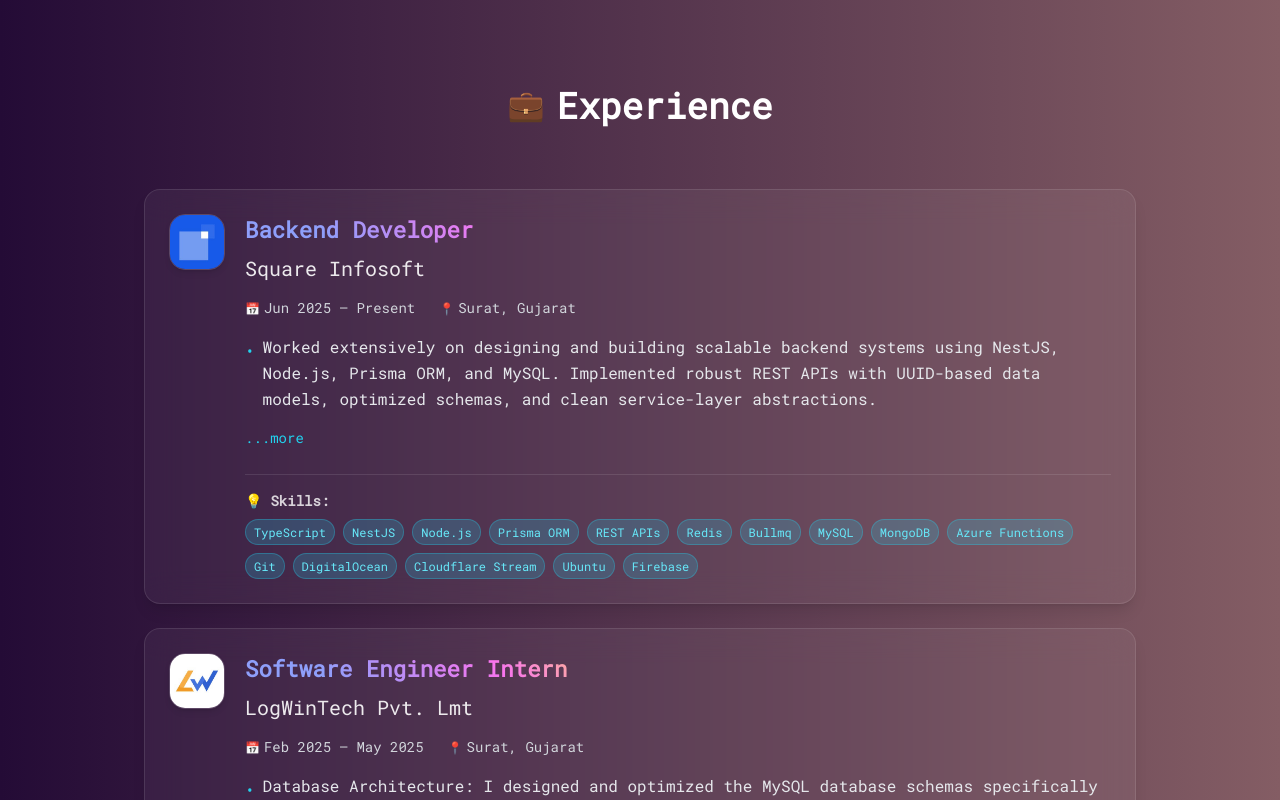
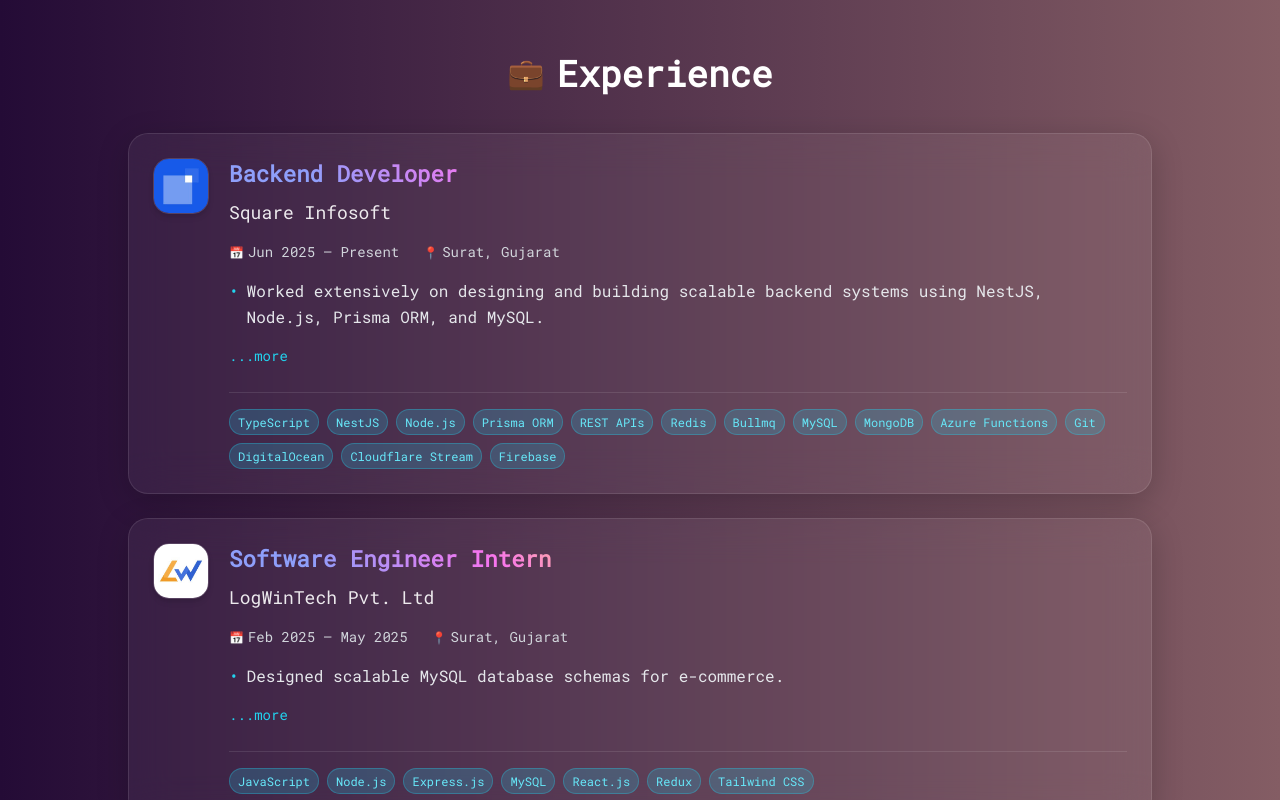
Before and after one commit to Yash-JD/portfolio_react, a React (Create React App) app: page / in a window 1280 px wide. Shown: the part 680-1480 px from the top of the page. Built offline with nearby package versions, Linux system fonts and the light colour scheme.

Commit message:
changed the backound styling of the cards

```diff
--- a/src/components/Experience.jsx
+++ b/src/components/Experience.jsx
@@ -1,6 +1,7 @@
 import React, { useEffect, useState } from "react";
 import AOS from "aos";
 import "aos/dist/aos.css";
+
 let logo1 = require("../assets/portfolio/square_infosoft.jpg");
 let logo2 = require("../assets/portfolio/logwintech.jpg");
 
@@ -8,11 +9,11 @@
     const [expandedExperiences, setExpandedExperiences] = useState({});
 
     useEffect(() => {
-    AOS.init({ duration: 2000 });
+        AOS.init({ duration: 2000, once: true });
     }, []);
 
     const toggleExpanded = (id) => {
-    setExpandedExperiences(prev => ({
+        setExpandedExperiences((prev) => ({
             ...prev,
             [id]: !prev[id]
         }));
@@ -25,132 +26,158 @@
             company: "Square Infosoft",
             date: "Jun 2025 – Present",
             location: "Surat, Gujarat",
-      description: "• Worked extensively on designing and building scalable backend systems using NestJS, Node.js, Prisma ORM, and MySQL. Implemented robust REST APIs with UUID-based data models, optimized schemas, and clean service-layer abstractions.\n• Built complex business logic including streak tracking systems, settlement and debt calculations, subscription lifecycle management, and reminder/notification workflows.\n• Integrated multiple third-party services such as Firebase Cloud Messaging (real-time and conditional notifications), Redis (Bull queues for background processing), Cloudflare Stream (video lifecycle via webhooks), RevenueCat (in-app subscriptions), Juspay UPI Intent & AutoPay flows, and SMS gateways. Designed secure webhook handlers, signature verification, and idempotent transaction processing.\n• Developed data scraping and ETL pipelines, applying whitelist-based filtering, topic/article grouping, and transferring structured data from MongoDB to MySQL via Azure Functions. Focused on data accuracy, performance, and storage optimization.\n• Hands-on experience with cron jobs, time-window–based logic, offline/online user handling, and real-time system behavior, with strong emphasis on production readiness, fault tolerance, and clean architecture.",
-      skills: "TypeScript · NestJS · Node.js · Prisma ORM · REST APIs · Redis · Bullmq · MySQL · MongoDB · Azure Functions · Git · DigitalOcean · Cloudflare Stream · Ubuntu · Firebase",
+            description: "• Worked extensively on designing and building scalable backend systems using NestJS, Node.js, Prisma ORM, and MySQL.\n• Built complex business logic including streak tracking systems, settlement and debt calculations.\n• Integrated Firebase Cloud Messaging, Redis queues, Cloudflare Stream, RevenueCat, Juspay.\n• Developed data scraping and ETL pipelines using Azure Functions.\n• Focused on production readiness, fault tolerance, and clean architecture.",
+            skills: "TypeScript · NestJS · Node.js · Prisma ORM · REST APIs · Redis · Bullmq · MySQL · MongoDB · Azure Functions · Git · DigitalOcean · Cloudflare Stream · Firebase",
             img: logo1
-    },
-    {
+        }, {
             id: 2,
             role: "Software Engineer Intern",
-      company: "LogWinTech Pvt. Lmt",
+            company: "LogWinTech Pvt. Ltd",
             date: "Feb 2025 – May 2025",
             location: "Surat, Gujarat",
-      description: "• Database Architecture: I designed and optimized the MySQL database schemas specifically for e-commerce data, ensuring the system remained scalable and the data stayed organized.\n• Backend API Development: I built the application's RESTful APIs using Node.js, where I developed custom middleware to handle essential tasks like user authentication and request validation.\n• Frontend State Management: Using React and Redux, I built the interactive parts of the site, focusing on managing the state for the shopping cart and favorites functionality to keep the user experience seamless.\n• Payment Integration: I worked on the end-to-end integration of the Razorpay payment gateway, focusing on creating a secure and reliable checkout process for customers.\n• Feature Ownership: I took charge of the \"Cart\" and \"Wishlist\" modules, handling everything from the initial logic to the final UI updates to make the features feel responsive and easy to use.",
-      skills: "JavaScript · Node.js · Express.js · MySQL · React.js · Tailwind CSS",
+            description: "• Designed scalable MySQL database schemas for e-commerce.\n• Built REST APIs using Node.js and Express.\n• Developed cart & wishlist features using React and Redux.\n• Integrated Razorpay payment gateway.\n• Owned Cart and Wishlist modules end-to-end.",
+            skills: "JavaScript · Node.js · Express.js · MySQL · React.js · Redux · Tailwind CSS",
             img: logo2
-    }
+        },
     ];
 
     return (
-    <div
-      name="experience"
-      className="w-full text-white py-16 md:py-20 px-4"
-    >
-      <div className="max-w-screen-lg p-4 mx-auto flex flex-col justify-center w-full">
-        <div className="pb-2 mb-6 text-center flex items-center justify-center gap-3" data-aos="fade-up">
+        <div name="experience" className="w-full text-white py-16 px-4">
+            <div className="max-w-screen-lg mx-auto flex flex-col justify-center w-full">
+
+                {/* Section Header */}
+                <div className="pb-2 mb-8 text-center flex items-center justify-center gap-3" data-aos="fade-up">
                     <span className="text-3xl">💼</span>
-          <p className="text-4xl font-bold inline">
-            Experience
-          </p>
+                    <h2 className="text-4xl font-bold">Experience</h2>
                 </div>
 
-        <div className="mt-8 space-y-6" data-aos="fade-up">
-          {experiences.map((experience, index) => (
-            <div
-              key={experience.id}
-              className="flex gap-5 p-6 bg-white/5 backdrop-blur-lg border border-white/10 rounded-2xl transition-all duration-400 hover:bg-white/8 hover:border-white/20 hover:scale-102 hover:translate-y-[-4px] hover:shadow-xl shadow-lg"
-              data-aos="fade-up"
-              data-aos-delay={index * 100}
-            >
-              {/* Company Logo */}
-              <div className="w-14 h-14 rounded-2xl bg-white/8 backdrop-blur border border-white/15 flex items-center justify-center flex-shrink-0 overflow-hidden shadow-md">
-                {experience.img ? (
-                  <img
-                    src={experience.img}
-                    alt={`${experience.company} logo`}
-                    className="w-full h-full object-contain"
-                  />
-                ) : (
-                  <div className="w-8 h-8 bg-gradient-to-br from-cyan-400 to-blue-500 rounded-xl flex items-center justify-center">
-                    <span className="text-white font-bold text-sm">
-                      {experience.company.charAt(0)}
-                    </span>
-                  </div>
-                )}
-              </div>
-
-              {/* Experience Content */}
-              <div className="flex-1 flex flex-col gap-2">
-                <h3 className="text-xl md:text-2xl font-bold text-cyan-400">
-                  {experience.role}
-                </h3>
-                <div className="text-lg md:text-xl font-medium text-white/90">
-                  {experience.company}
-                </div>
-
-                {/* Date and Location */}
-                <div className="flex gap-4 md:gap-6 my-2">
-                  <span className="text-sm text-gray-300 flex items-center gap-1">
-                    <span className="text-xs">📅</span>
-                    {experience.date}
-                  </span>
-                  <span className="text-sm text-gray-300 flex items-center gap-1">
-                    <span className="text-xs">📍</span>
-                    {experience.location}
-                  </span>
-                </div>
-
-                <div className="text-base text-gray-200 leading-relaxed">
-                  {(() => {
-                    const lines = experience.description.split('\n');
+                {/* Experience Cards */}
+                <div className="space-y-6">
+                    {
+                        experiences.map((experience, index) => {
+                            const lines = experience.description.split("\n");
                             const isExpanded = expandedExperiences[experience.id];
                             const displayLines = isExpanded ? lines : lines.slice(0, 1);
 
                             return (
-                      <>
-                        {displayLines.map((point, index) => (
-                          <div key={index} className="flex items-start gap-2 mb-2">
-                            <span className="text-cyan-400 mt-1">•</span>
-                            <span>{point.replace('• ', '')}</span>
-                          </div>
-                        ))}
+                                <div
+                                    key={experience.id}
+                                    className="flex gap-5 p-6 transition-all duration-400"
+                                    style={{
+                                        display: 'flex',
+                                        gap: '20px',
+                                        padding: '24px',
+                                        background: 'rgba(255, 255, 255, 0.05)',
+                                        backdropFilter: 'blur(20px)',
+                                        border: '1px solid rgba(255, 255, 255, 0.1)',
+                                        borderRadius: '20px',
+                                        boxShadow: '0 8px 32px rgba(0, 0, 0, 0.2)',
+                                        transition: 'all 0.4s cubic-bezier(0.23, 1, 0.32, 1)'
+                                    }}
+                                    onMouseEnter={(e) => {
+                                        e.currentTarget.style.background = 'rgba(255, 255, 255, 0.08)';
+                                        e.currentTarget.style.borderColor = 'rgba(255, 255, 255, 0.2)';
+                                        e.currentTarget.style.transform = 'translateY(-4px)';
+                                        e.currentTarget.style.boxShadow = '0 12px 40px rgba(0, 0, 0, 0.3)';
+                                    }}
+                                    onMouseLeave={(e) => {
+                                        e.currentTarget.style.background = 'rgba(255, 255, 255, 0.05)';
+                                        e.currentTarget.style.borderColor = 'rgba(255, 255, 255, 0.1)';
+                                        e.currentTarget.style.transform = 'translateY(0px)';
+                                        e.currentTarget.style.boxShadow = '0 8px 32px rgba(0, 0, 0, 0.2)';
+                                    }}
+                                    data-aos="fade-up"
+                                    data-aos-delay={index * 100}
+                                >
+                                    <div className="w-14 h-14 rounded-2xl bg-white/8 border border-white/15 flex items-center justify-center flex-shrink-0 overflow-hidden shadow-md">
+                                        {
+                                            experience.img ? (
+                                                <img src={
+                                                    experience.img
+                                                }
+                                                    alt={
+                                                        `${experience.company
+                                                        } logo`
+                                                    }
+                                                    className="w-full h-full object-contain" />
+                                            ) : (
+                                                <span className="font-bold text-cyan-400">
+                                                    {
+                                                        experience.company.charAt(0)
+                                                    } </span>
+                                            )
+                                        } </div>
 
-                        {lines.length > 1 && (
-                          <button
-                            onClick={() => toggleExpanded(experience.id)}
-                            className="text-cyan-400 hover:text-cyan-300 font-medium text-sm mt-2 transition-colors duration-200"
-                          >
-                            {isExpanded ? 'Show less' : '...more'}
-                          </button>
-                        )}
-                      </>
-                    );
-                  })()}
+                                    {/* Content */}
+                                    <div className="flex-1 flex flex-col gap-2">
+                                        <h3 className="text-xl md:text-2xl font-bold text-cyan-400">
+                                            {
+                                                experience.role
+                                            } </h3>
+
+                                        <div className="text-lg font-medium text-white/90">
+                                            {
+                                                experience.company
+                                            } </div>
+
+                                        {/* Date & Location */}
+                                        <div className="flex gap-6 my-2 text-sm text-gray-300">
+                                            <span className="flex items-center gap-1">
+                                                <span className="text-xs">📅</span>
+                                                {
+                                                    experience.date
+                                                } </span>
+                                            <span className="flex items-center gap-1">
+                                                <span className="text-xs">📍</span>
+                                                {
+                                                    experience.location
+                                                } </span>
                                         </div>
 
-                {/* Skills Section */}
-                {experience.skills && (
+                                        {/* Description */}
+                                        <div className="text-gray-200 leading-relaxed">
+                                            {
+                                                displayLines.map((point, i) => (
+                                                    <div key={i}
+                                                        className="flex gap-2 mb-2">
+                                                        <span className="text-cyan-400">•</span>
+                                                        <span>{
+                                                            point.replace("• ", "")
+                                                        }</span>
+                                                    </div>
+                                                ))
+                                            }
+
+                                            {
+                                                lines.length > 1 && (
+                                                    <button onClick={
+                                                        () => toggleExpanded(experience.id)
+                                                    }
+                                                        className="text-cyan-400 hover:text-cyan-300 text-sm font-medium mt-2">
+                                                        {
+                                                            isExpanded ? "Show less" : "...more"
+                                                        } </button>
+                                                )
+                                            } </div>
+
+                                        {/* Skills */}
                                         <div className="mt-4 pt-4 border-t border-white/10">
-                    <div className="flex items-center gap-2 mb-2">
-                      <span className="text-sm">💡</span>
-                      <span className="text-sm font-semibold text-white/80">Skills:</span>
-                    </div>
                                             <div className="flex flex-wrap gap-2">
-                      {experience.skills.split(' · ').map((skill, index) => (
-                        <span
-                          key={index}
-                          className="px-2 py-1 bg-cyan-400/20 text-cyan-300 text-xs rounded-full border border-cyan-400/30"
-                        >
-                          {skill}
-                        </span>
-                      ))}
+                                                {
+                                                    experience.skills.split(" · ").map((skill, i) => (
+                                                        <span key={i}
+                                                            className="px-2 py-1 text-xs rounded-full
+                                                                                                                                                                                                                                                                                                                                                                                     bg-cyan-400/20 text-cyan-300
+                                                                                                                                                                                                                                                                                                                                                                                     border border-cyan-400/30">
+                                                            {skill} </span>
+                                                    ))
+                                                } </div>
                                         </div>
                                     </div>
-                )}
                                 </div>
-            </div>
-          ))}
-        </div>
+                            );
+                        })
+                    } </div>
             </div>
         </div>
     );
```
Also changed, not shown: src/components/Education.jsx (+25 -2 lines), src/components/Projects.jsx (+26 -1 lines). Lines whose indentation alone changed are shown as unchanged.
